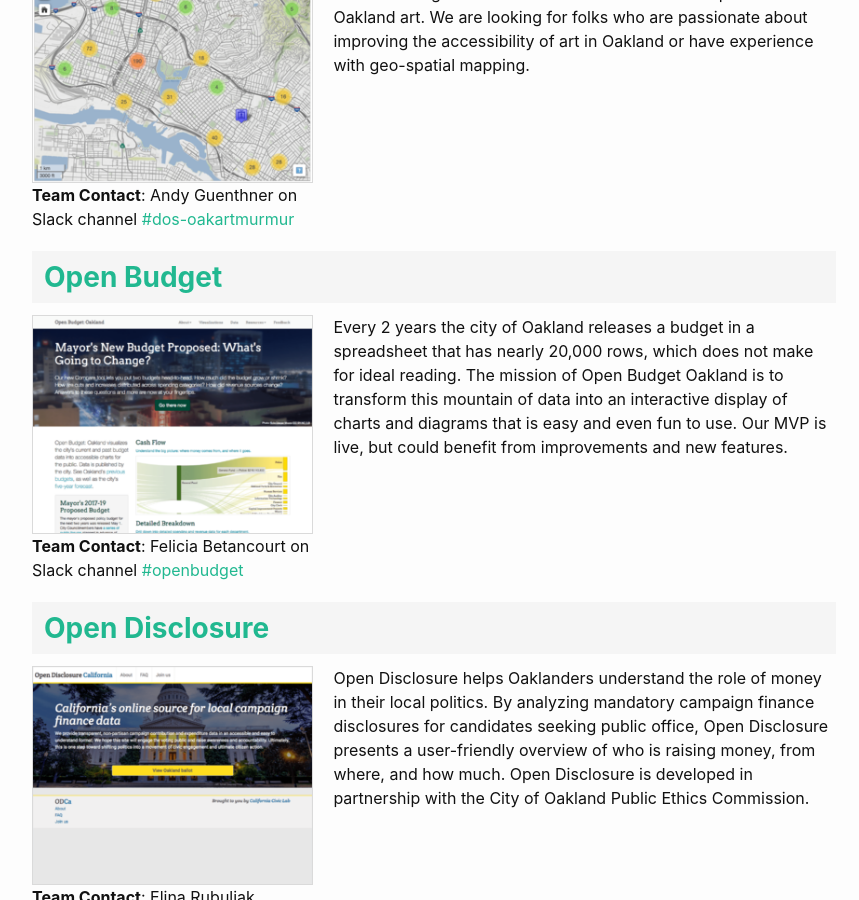
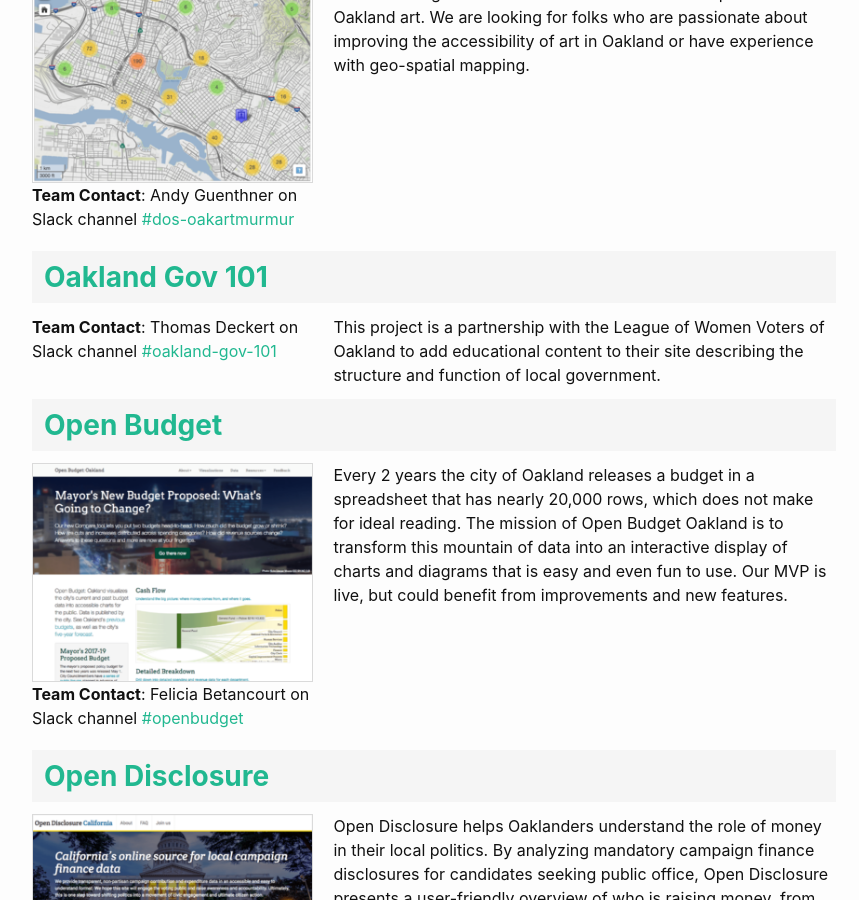
Before and after one commit to openoakland/openoakland.org, a Jekyll site: the page built from src/projects.md, in a window 1280 px wide and 900 px high, scrolled down 1935 px. Shown: the whole window, without its empty margins (206-1065 px from the left). Built offline with Jekyll 4.4.1, drawn with Linux system fonts in a browser that asks for light colours.

Commit message:
Added "Oakland Gov 101" project info
(see above)

```diff
--- a/src/_data/active_projects.yml
+++ b/src/_data/active_projects.yml
@@ -46,6 +46,13 @@
   slack_id: CJL45MU0P
   slack_channel: dos-oakartmurmur
   description: This project is in partnership with Oakland Art Murmur and is about building tools that art enthusiasts can use to promote Oakland art. We are looking for folks who are passionate about improving the accessibility of art in Oakland or have experience with geo-spatial mapping.
+- name: Oakland Gov 101
+  image:
+  link: https://invis.io/8NUX0LPSBMG#/394226187_Overview
+  leader: Thomas Deckert
+  slack_id: CNTPFR7JA
+  slack_channel: oakland-gov-101
+  description: This project is a partnership with the League of Women Voters of Oakland to add educational content to their site describing the structure and function of local government.
 - name: Open Budget
   image: openbudgetoakland_300x233.png
   link: http://openbudgetoakland.org/
```
